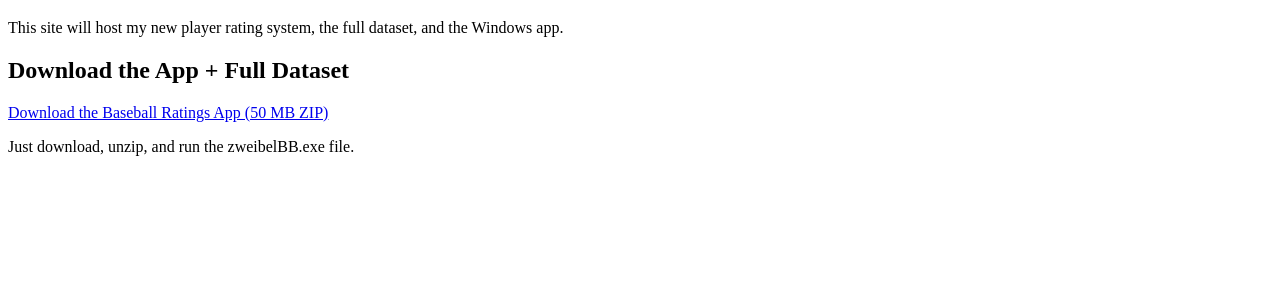
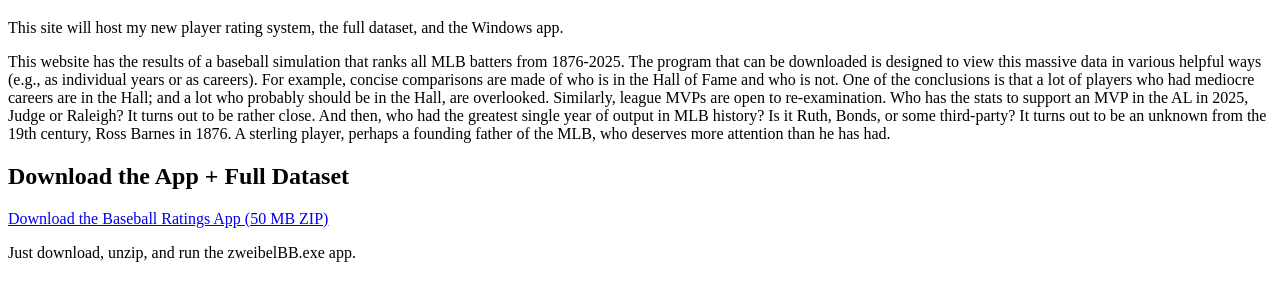
Before and after one commit to kzweibel/website, a plain HTML site: page index.html in a window 1280 px wide. Shown: the part 61-362 px from the top of the page. Drawn offline with Linux system fonts and the light colour scheme.

Commit message:
Enhance content and download instructions in index.html
Updated the description of the baseball simulation and modified the download instructions for the app.

```diff
--- a/index.html
+++ b/index.html
@@ -6,12 +6,26 @@
 <body>
     <h1>Welcome to the Baseball Ratings Project</h1>
     <p>This site will host my new player rating system, the full dataset, and the Windows app.</p>
+
+    <p>
+        This website has the results of a baseball simulation that ranks all MLB batters from 1876-2025.
+        The program that can be downloaded is designed to view this massive data in various helpful ways
+        (e.g., as individual years or as careers). For example, concise comparisons are made of who is in
+        the Hall of Fame and who is not. One of the conclusions is that a lot of players who had mediocre
+        careers are in the Hall; and a lot who probably should be in the Hall, are overlooked. Similarly,
+        league MVPs are open to re-examination. Who has the stats to support an MVP in the AL in 2025,
+        Judge or Raleigh? It turns out to be rather close. And then, who had the greatest single year of
+        output in MLB history? Is it Ruth, Bonds, or some third-party? It turns out to be an unknown from
+        the 19th century, Ross Barnes in 1876. A sterling player, perhaps a founding father of the MLB,
+        who deserves more attention than he has had.
+    </p>
+
     <h2>Download the App + Full Dataset</h2>
-<p>
-    <a href="https://github.com/kzweibel/website/releases/download/1.0/bbzip.zip">
-        Download the Baseball Ratings App (50 MB ZIP)
-    </a>
-</p>
-<p>Just download, unzip, and run the zweibelBB.exe file.</p>
+    <p>
+        <a href="https://github.com/kzweibel/website/releases/download/1.0/bbzip.zip">
+            Download the Baseball Ratings App (50 MB ZIP)
+        </a>
+    </p>
+    <p>Just download, unzip, and run the zweibelBB.exe app.</p>
 </body>
 </html>
```
